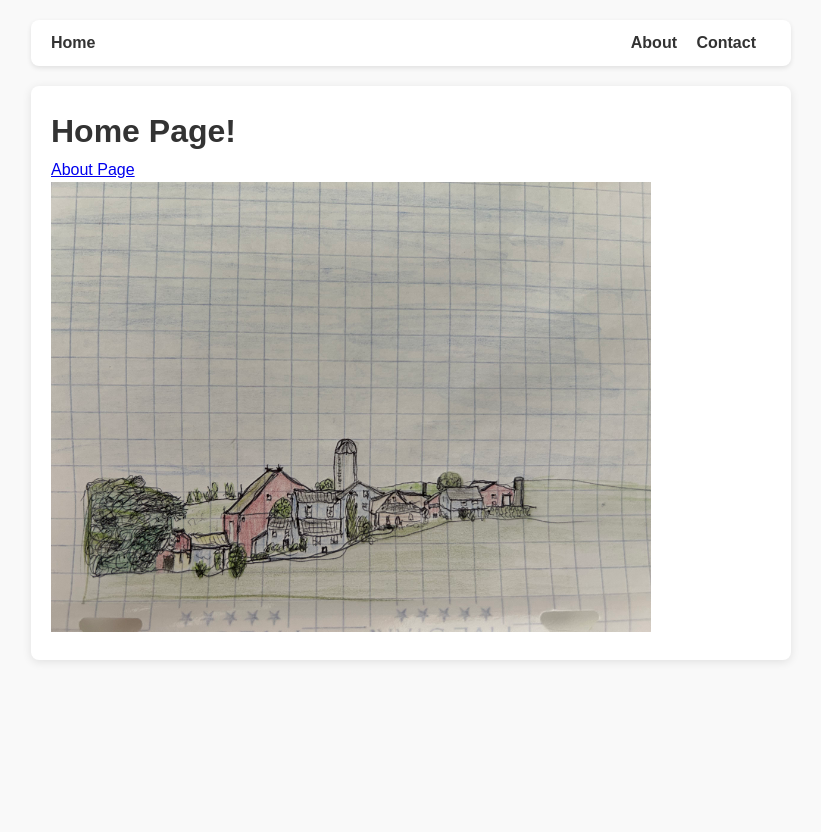
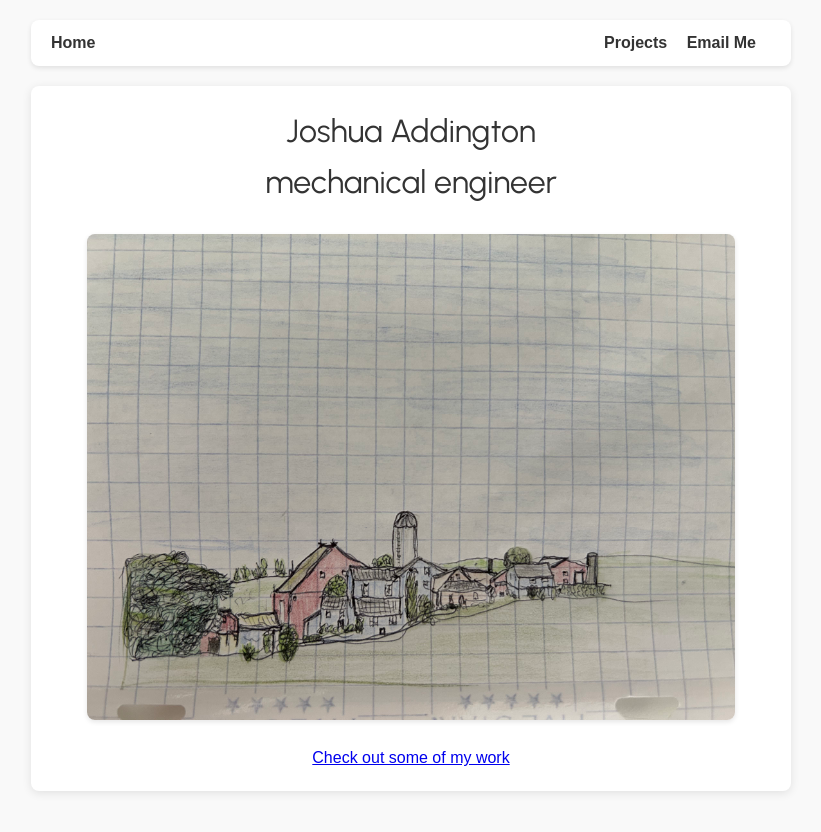
Before and after one commit to joshuaaddington/joshuaaddington.github.io, a Jekyll site: the page built from index.html, in a window 1280 px wide. Shown: the top 832 px of the page, without its empty margins (229-1050 px from the left). Built offline with Jekyll 4.4.1, drawn with Linux system fonts in a browser that asks for light colours.

Commit message:
rounded corners

```diff
--- a/_layouts/default.html
+++ b/_layouts/default.html
@@ -1,6 +1,9 @@
 <!doctype html>
 <html lang="en">
   <head>
+    <link rel="preconnect" href="https://fonts.googleapis.com">
+    <link rel="preconnect" href="https://fonts.gstatic.com" crossorigin>
+    <link href="https://fonts.googleapis.com/css2?family=Urbanist:ital,wght@0,100..900;1,100..900&display=swap" rel="stylesheet">
     <meta charset="utf-8">
     <meta name="viewport" content="width=device-width, initial-scale=1">
     <title>{{ page.title }}</title>
@@ -13,6 +16,21 @@
         font-family: Arial, sans-serif;
       }
 
+
+      .urbanist-thin {
+        font-family: "Urbanist", sans-serif;
+        font-optical-sizing: auto;
+        font-weight: 400;
+        font-style: normal;
+      }
+
+      .urbanist-normal {
+        font-family: "Urbanist", sans-serif;
+        font-optical-sizing: auto;
+        font-weight: 700;
+        font-style: normal;
+      }
+
       body {
         background-color: #f9f9f9;
         color: #333;
@@ -20,6 +38,15 @@
         padding: 20px;
         max-width: 800px;
         margin: auto;
+      }
+
+      img {
+        max-width: 90%;
+        height: auto;
+        display: block;
+        margin: 0 auto;
+        box-shadow: 0px 2px 5px rgba(0, 0, 0, 0.1);
+        border-radius: 8px;
       }
 
       nav {
@@ -56,8 +83,8 @@
     <nav>
       <div><a href="/">Home</a></div>
       <div>
-        <a href="/about">About</a>
-        <a href="/contact">Contact</a>
+        <a href="/projects">Projects</a>
+        <a href="mailto:joshuaaddington@gmail.com" onclick="window.open(this.href); return false;">Email Me</a>
       </div>
     </nav>
 
--- a/index.html
+++ b/index.html
@@ -2,6 +2,12 @@
 layout: default
 title: Home
 ---
-<h1>{{ "Home Page!" }}</h1></html>
-<a href= /about> About Page</a><br>
-<img src = "/assets/images/IMG_5184.jpg" alt = "desc" width = "600">
+<div style="text-align: center; ">
+    <h1 class="urbanist-thin">Joshua Addington<br>mechanical engineer</h1></html>
+    <br>
+    <div style="display: flex; justify-content: center;">
+        <img src = "/assets/images/IMG_5184.jpg" alt = "Sketch Photo">
+    </div>
+    <br>
+    <a href= /Projects > Check out some of my work</a><br>
+</div>
```
Also changed, not shown: 2 other files.
